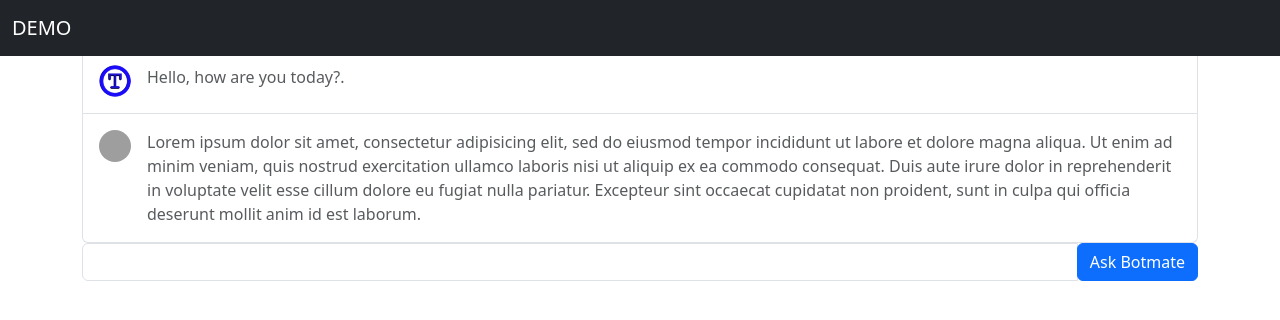
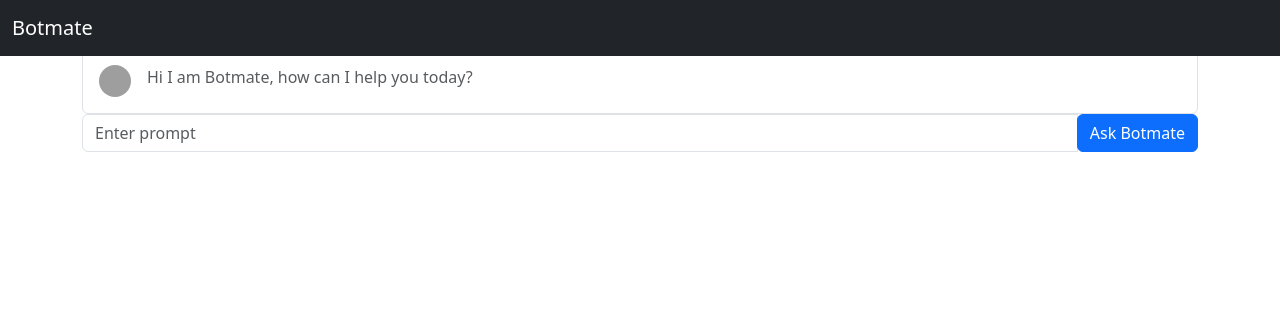
Before and after one commit to Joshdb-18/Botmate, a Flask app: page / in a window 1280 px wide. Shown: the top 320 px of the page. Run offline with Flask 2, Linux system fonts and the light colour scheme; grey boxes are pictures that could not be loaded.

Commit message:
update response

```diff
--- a/app.py
+++ b/app.py
@@ -3,15 +3,6 @@ import config
 import openai
 import aiapi
 
-openai.ChatCompletion.create(
-  model="gpt-3.5-turbo",
-  messages=[
-        {"role": "system", "content": "You are a helpful assistant."},
-        {"role": "user", "content": "Who won the world series in 2020?"},
-        {"role": "assistant", "content": "The Los Angeles Dodgers won the World Series in 2020."},
-        {"role": "user", "content": "Where was it played?"}
-    ]
-)
 
 def page_not_found(e):
   return render_template('404.html'), 404
@@ -28,28 +19,11 @@ def index():
     if request.method == 'POST':
         prompt = request.form['prompt']
         res = {}
-        res['answer'] = generateChatResponse(prompt)
+        res['answer'] = aiapi.generateChatResponse(prompt)
         return jsonify(res), 200
 
     return render_template('index.html', **locals())
 
-def generateChatResponse(prompt):
-    messages = []
-    messages.append({"role": "system", "content": "Your name is Karabo. You are a helpful assistant."})
-
-    question = {}
-    question['role'] = 'user'
-    question['content'] = prompt
-    messages.append(question)
-
-    response = openai.ChatCompletion.create(model="gpt-3.5-turbo",messages=messages)
-
-    try:
-        answer = response['choices'][0]['message']['content'].replace('\n', '<br>')
-    except:
-        answer = 'Oops you beat the AI, try a different question, if the problem persists, come bacl later.'
-
-    return answer
 
 if __name__ == '__main__':
-    app.run(host='0.0.0.0', port='8888', debug=True)
+    app.run(host='0.0.0.0', port='5000', debug=True)
--- a/config.py
+++ b/config.py
@@ -5,7 +5,7 @@ class Config(object):
 
 class DevelopmentConfig(Config):
     SECRET_KEY = "this-is-a-super-secret-key"
-    OPENAI_KEY = 'api key'
+    OPENAI_KEY = 'api-key'
 
 config = {
     'development': DevelopmentConfig,
--- a/static/scripts/script.js
+++ /dev/null
@@ -1,38 +0,0 @@
-$("#gpt-button").click(function(){
-var question = $("#chat-input").val();
-      let html_data = '';
-      html_data += `
-      <a href="#" class="list-group-item list-group-item-action d-flex gap-3 py-3">
-        <img src="{{ url_for('static', filename='images/favicon.png') }}" alt="twbs" width="32" height="32" class="rounded-circle flex-shrink-0">
-        <div class="d-flex gap-2 w-100 justify-content-between">
-          <div>
-            <p class="mb-0 opacity-75">${question}</p>
-          </div>
-        </div>
-      </a>
-      `;
-      $("#chat-input").val('');
-      $("#list-group").append(html_data);
-});
-
-$("#gpt-button").click(function(){
-$.ajax({
-     type: "POST",
-     url: "/",
-     data: {'prompt': question },
-     success: function (data) {
-      let gpt_data = '';
-      gpt_data += `
-      <a href="#" class="list-group-item list-group-item-action d-flex gap-3 py-3">
-        <img src="https://digital-practice.ams3.cdn.digitaloceanspaces.com/static%2Fapp%2Fimg%2Fopenai-logo.png" alt="twbs" width="32" height="32" class="rounded-circle flex-shrink-0">
-         <div class="d-flex gap-2 w-100 justify-content-between">
-         <div>
-        <p class="mb-0 opacity-75">${data.answer}</p>
-        </div>
-      </div>
-      </a>
-      `;
-   $("#list-group").append(gpt_data);
-     }
-  });
-});
--- a/templates/index.html
+++ b/templates/index.html
@@ -4,19 +4,18 @@
       <meta charset="utf-8">
       <meta http-equiv="x-ua-compatible" content="ie=edge">
       <meta name="viewport" content="width=device-width, initial-scale=1">
-    <meta name="description" content="Demonstration of ChatGPT API in a Python Flask Application. A Skolo Online course.">
+      <meta name="description" content="A chatbor created using OpenAi API">
 
-    <title>Botmate </title>
+      <title>Botmate</title>
       <link rel="shortcut icon" type="image/x-icon" href="{{ url_for('static', filename='images/favicon.png') }}">
       <link href="https://cdn.jsdelivr.net/npm/bootstrap@5.3.0-alpha1/dist/css/bootstrap.min.css" rel="stylesheet" integrity="sha384-GLhlTQ8iRABdZLl6O3oVMWSktQOp6b7In1Zl3/Jr59b6EGGoI1aFkw7cmDA6j6gD" crossorigin="anonymous">
   </head>
   <body>
-
     <header>
       <!-- Fixed navbar -->
       <nav class="navbar navbar-expand-md navbar-dark fixed-top bg-dark">
         <div class="container-fluid">
-      <a class="navbar-brand" href="#">DEMO</a>
+            <a class="navbar-brand" href="#">Botmate</a>
             <button class="navbar-toggler" type="button" data-bs-toggle="collapse" data-bs-target="#navbarCollapse" aria-controls="navbarCollapse" aria-expanded="false" aria-label="Toggle navigation">
               <span class="navbar-toggler-icon"></span>
             </button>
@@ -36,25 +35,16 @@
         <br>
         <div id="list-group" class="list-group w-auto">
           <a href="#" class="list-group-item list-group-item-action d-flex gap-3 py-3">
-        <img src="{{ url_for('static', filename='images/favicon.png') }}" alt="twbs" width="32" height="32" class="rounded-circle flex-shrink-0">
-        <div class="d-flex gap-2 w-100 justify-content-between">
-          <div>
-            <p class="mb-0 opacity-75">Hello, how are you today?.</p>
-          </div>
-        </div>
-      </a>
-      <a href="#" class="list-group-item list-group-item-action d-flex gap-3 py-3">
             <img src="https://digital-practice.ams3.cdn.digitaloceanspaces.com/static%2Fapp%2Fimg%2Fopenai-logo.png" alt="twbs" width="32" height="32" class="rounded-circle flex-shrink-0">
           <div class="d-flex gap-2 w-100 justify-content-between">
             <div>
-            <p class="mb-0 opacity-75">Lorem ipsum dolor sit amet, consectetur adipisicing elit, sed do eiusmod tempor incididunt ut labore et dolore magna aliqua. Ut enim ad minim veniam, quis nostrud exercitation ullamco laboris nisi ut aliquip ex ea commodo consequat. Duis aute irure dolor in reprehenderit in voluptate velit esse cillum dolore eu fugiat nulla pariatur. Excepteur sint occaecat cupidatat non proident, sunt in culpa qui officia deserunt mollit anim id est laborum.</p>
+              <p class="mb-0 opacity-75">Hi I am Botmate, how can I help you today?</p>
             </div>
           </div>
         </a>
       </div>
-
       <div class="input-group mb-3">
-        <input type="text" class="form-control" id="chat-input">
+        <input type="text" class="form-control" id="chat-input" placeholder="Enter prompt">
         <div class="input-group-append">
           <button id="gpt-button" class="btn btn-primary">Ask Botmate</button>
         </div>
@@ -65,7 +55,47 @@
 
     <script src="https://code.jquery.com/jquery-3.6.3.min.js" integrity="sha256-pvPw+upLPUjgMXY0G+8O0xUf+/Im1MZjXxxgOcBQBXU=" crossorigin="anonymous"></script>
     <script src="https://cdn.jsdelivr.net/npm/bootstrap@5.3.0-alpha1/dist/js/bootstrap.bundle.min.js" integrity="sha384-w76AqPfDkMBDXo30jS1Sgez6pr3x5MlQ1ZAGC+nuZB+EYdgRZgiwxhTBTkF7CXvN" crossorigin="anonymous"></script>
-    <script src="../static/scripts/script.js">
+    <script type="text/javascript">
+      $("#gpt-button").click(function(){
+        var question = $("#chat-input").val();
+        let html_data = '';
+        html_data += `
+        <a href="#" class="list-group-item list-group-item-action d-flex gap-3 py-3">
+          <img src="{{ url_for('static', filename='images/favicon.png') }}" alt="twbs" width="32" height="32" class="rounded-circle flex-shrink-0">
+          <div class="d-flex gap-2 w-100 justify-content-between">
+            <div>
+              <p class="mb-0 opacity-75">${question}</p>
+            </div>
+          </div>
+        </a>
+        `;
+        $("#chat-input").val('');
+        $("#list-group").append(html_data);
+
+        $.ajax({
+          type: "POST",
+          url: "/",
+          data: {'prompt': question },
+          success: function (data) {
+            let gpt_data = '';
+            gpt_data += `
+            <a href="#" class="list-group-item list-group-item-action d-flex gap-3 py-3">
+          <img src="https://digital-practice.ams3.cdn.digitaloceanspaces.com/static%2Fapp%2Fimg%2Fopenai-logo.png" alt="twbs" width="32" height="32" class="rounded-circle flex-shrink-0">
+          <div class="d-flex gap-2 w-100 justify-content-between">
+            <div>
+              <p class="mb-0 opacity-75">${data.answer}</p>
+            </div>
+          </div>
+        </a>
+            `;
+            $("#list-group").append(gpt_data);
+          }
+        });
+
+
+      });
+
+    </script>
 
   </body>
 </html>
```
Also changed, not shown: aiapi.py (added, +20 -0 lines), 1 other file. Lines whose indentation alone changed are shown as unchanged.
